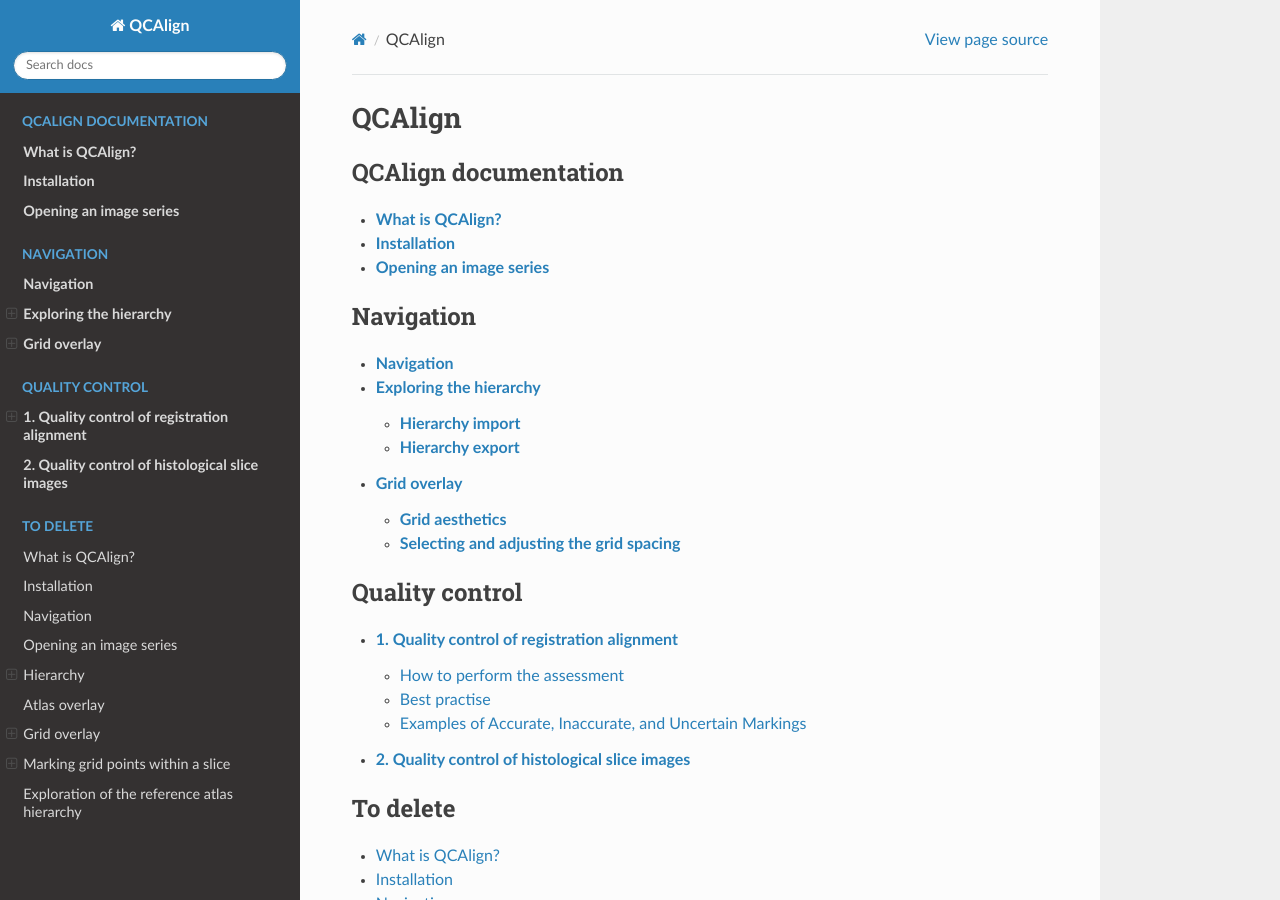
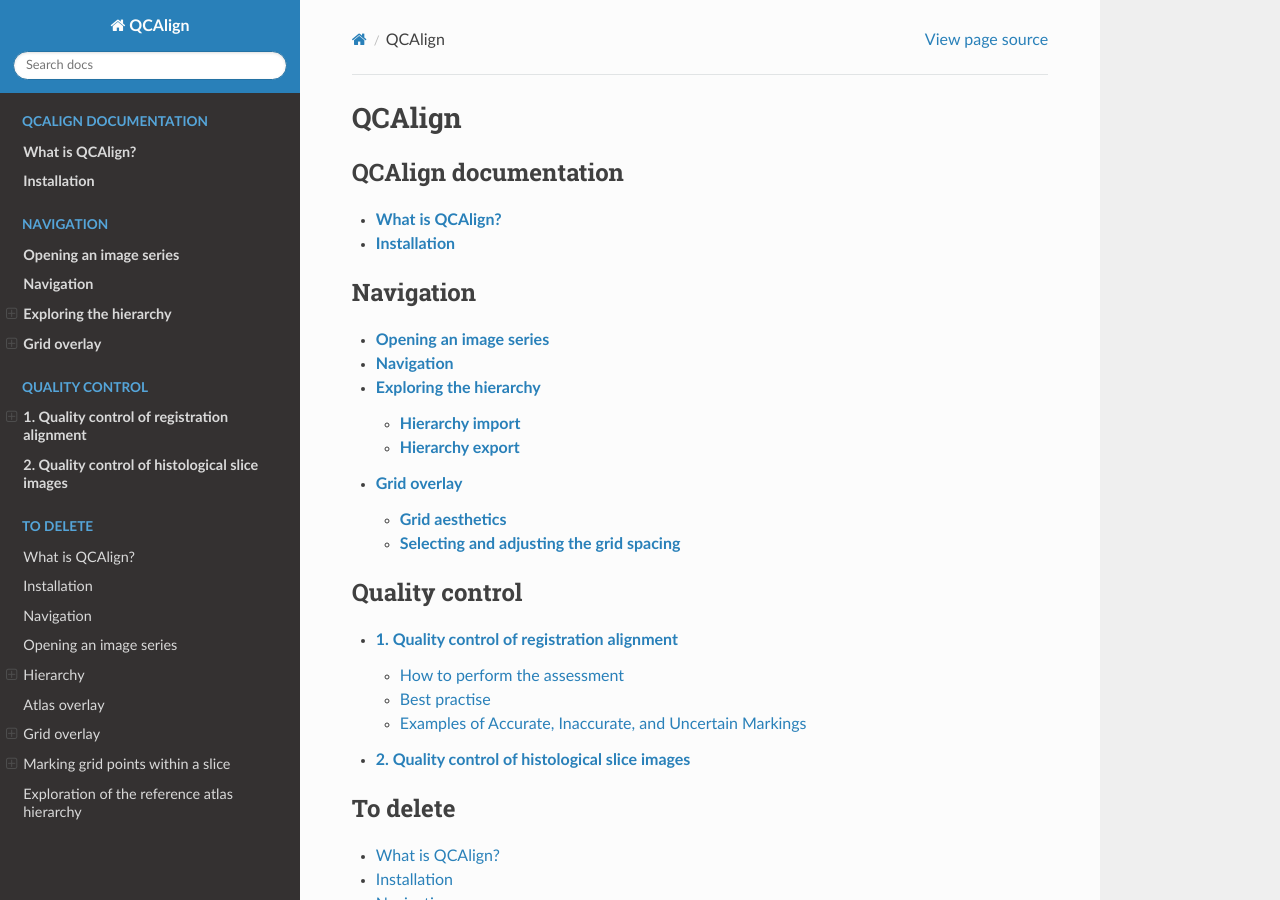
Before and after one commit to Neural-Systems-at-UIO/QCAlign, a Sphinx documentation site: the page built from docs/index.rst, in a window 1280 px wide and 900 px high. Built offline with Sphinx 7.4.7 and the Read the Docs theme 2.0.0, drawn with Linux system fonts in a browser that asks for light colours; pages that are not in the unit, such as notebooks, are missing from menus.

```diff
--- a/docs/index.rst
+++ b/docs/index.rst
@@ -7,12 +7,12 @@ QCAlign
 
    introduction
    installation
-   opening
 
 .. toctree::
    :caption: Navigation
    :maxdepth: 3
 
+   opening
    navigation
    hierarchy
    atlasverlay
```
